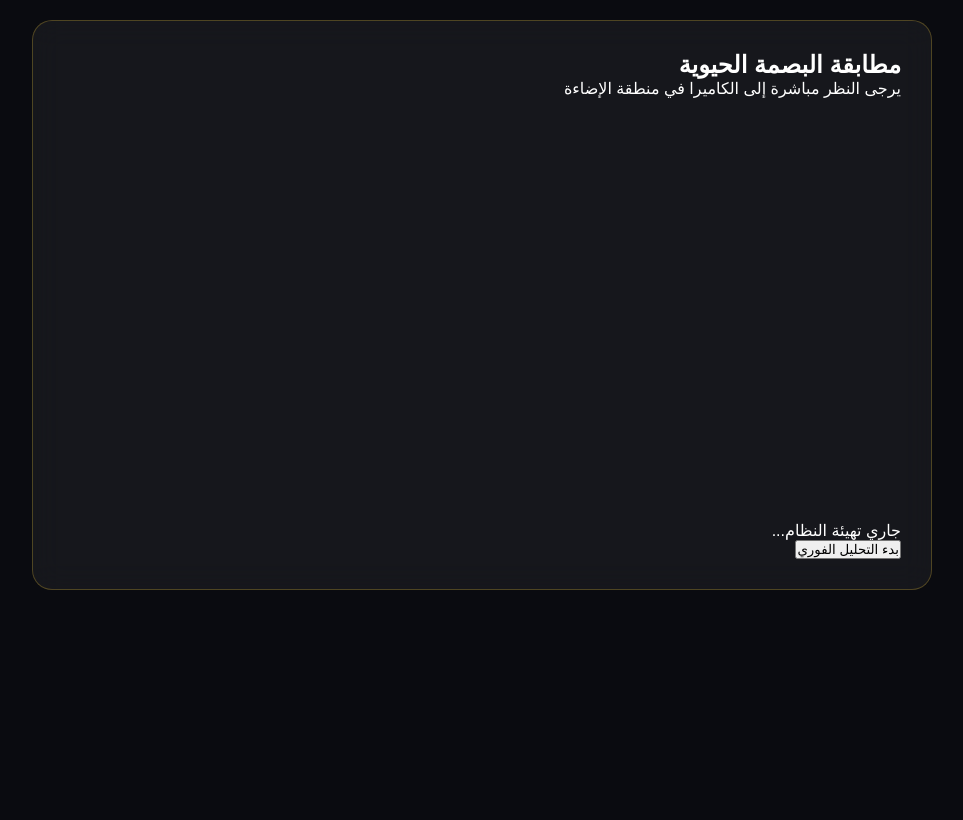
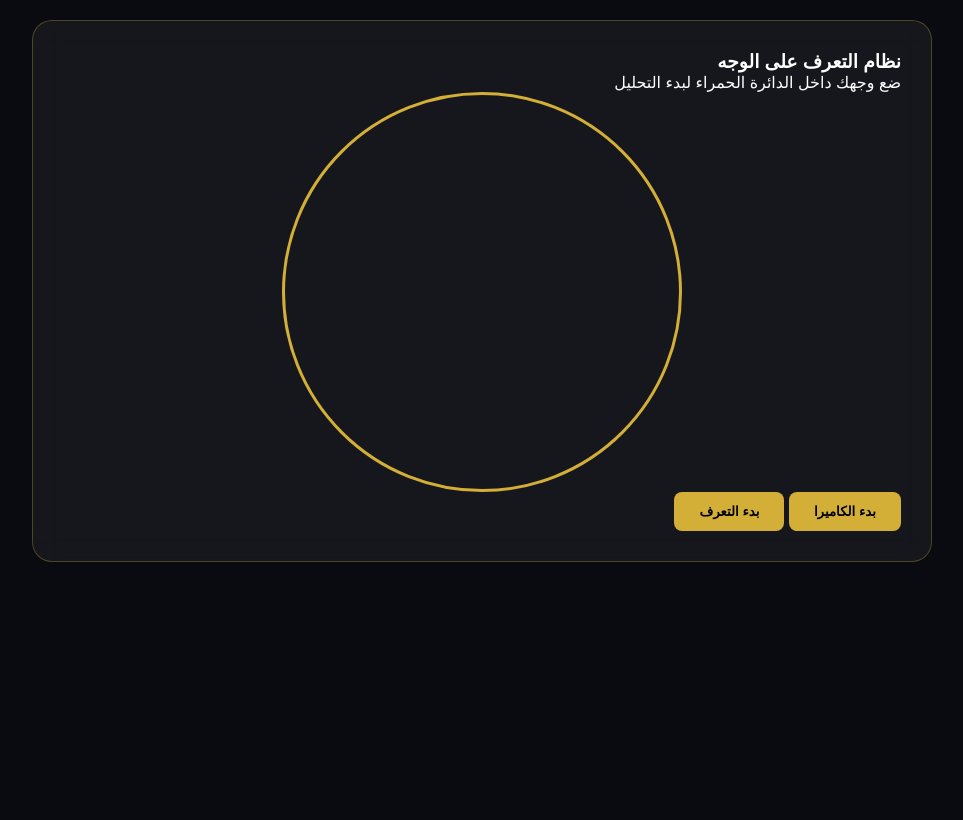
Before and after one commit to sosaskze143/Shadow-Ministry, a Flask app: page /face_verify in a window 1280 px wide. Shown: the whole page, without its empty margins (158-1121 px from the left). Run offline with Flask 3, Linux system fonts and the light colour scheme; the visitor is signed in with stand-in values (Sample User, id 1).

Commit message:
Update face_verify.html

```diff
--- a/templates/face_verify.html
+++ b/templates/face_verify.html
@@ -1,33 +1,24 @@
 <!DOCTYPE html>
 <html lang="ar" dir="rtl">
 <head>
-    <meta charset="UTF-8">
-    <title>التحقق الحيوي | وزارة الظلال</title>
-    <link rel="stylesheet" href="{{ url_for('static', filename='css/style.css') }}">
-    <link rel="manifest" href="{{ url_for('manifest') }}">
-<meta name="theme-color" content="#d4af37">
+    <link rel="stylesheet" href="/static/css/style.css">
+    <title>التحقق الحيوي</title>
 </head>
-<body class="bg-darker">
-    <div class="scan-container">
-        <div class="glass-card scan-box">
-            <h2 class="gold-text">مطابقة البصمة الحيوية</h2>
-            <p>يرجى النظر مباشرة إلى الكاميرا في منطقة الإضاءة</p>
+<body>
+    <div class="glass-card text-center">
+        <h3>نظام التعرف على الوجه</h3>
+        <p>ضع وجهك داخل الدائرة الحمراء لبدء التحليل</p>
 
-            <div class="camera-frame">
-                <video id="webcam" autoplay playsinline></video>
-                <div class="scanner-overlay">
-                    <div class="scan-line"></div>
-                    <div class="corner top-left"></div>
-                    <div class="corner top-right"></div>
-                    <div class="corner bottom-left"></div>
-                    <div class="corner bottom-right"></div>
-                </div>
-            </div>
+        <div id="video-container">
+            <video id="video" autoplay muted></video>
+            <div class="scan-line"></div> </div>
 
-            <div id="status-bar" class="status-msg">جاري تهيئة النظام...</div>
-            <button id="capture-btn" class="btn-scan" onclick="startScanning()">بدء التحليل الفوري</button>
+        <div class="controls mt-20">
+            <button onclick="startCamera()" class="btn-gold">بدء الكاميرا</button>
+            <button onclick="captureAndVerify()" class="btn-gold">بدء التعرف</button>
         </div>
     </div>
-    <script src="{{ url_for('static', filename='js/face_logic.js') }}"></script>
+
+    <script src="/static/js/face_logic.js"></script>
 </body>
 </html>
```
